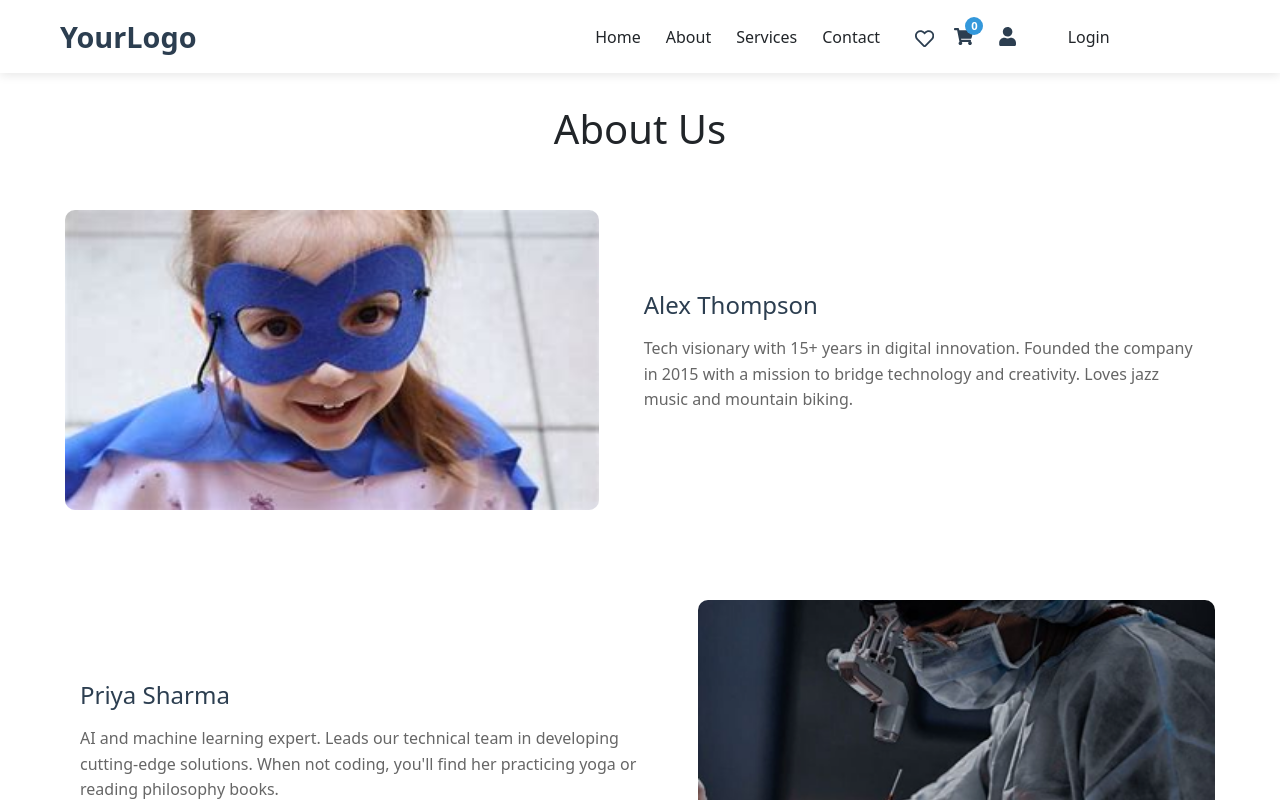
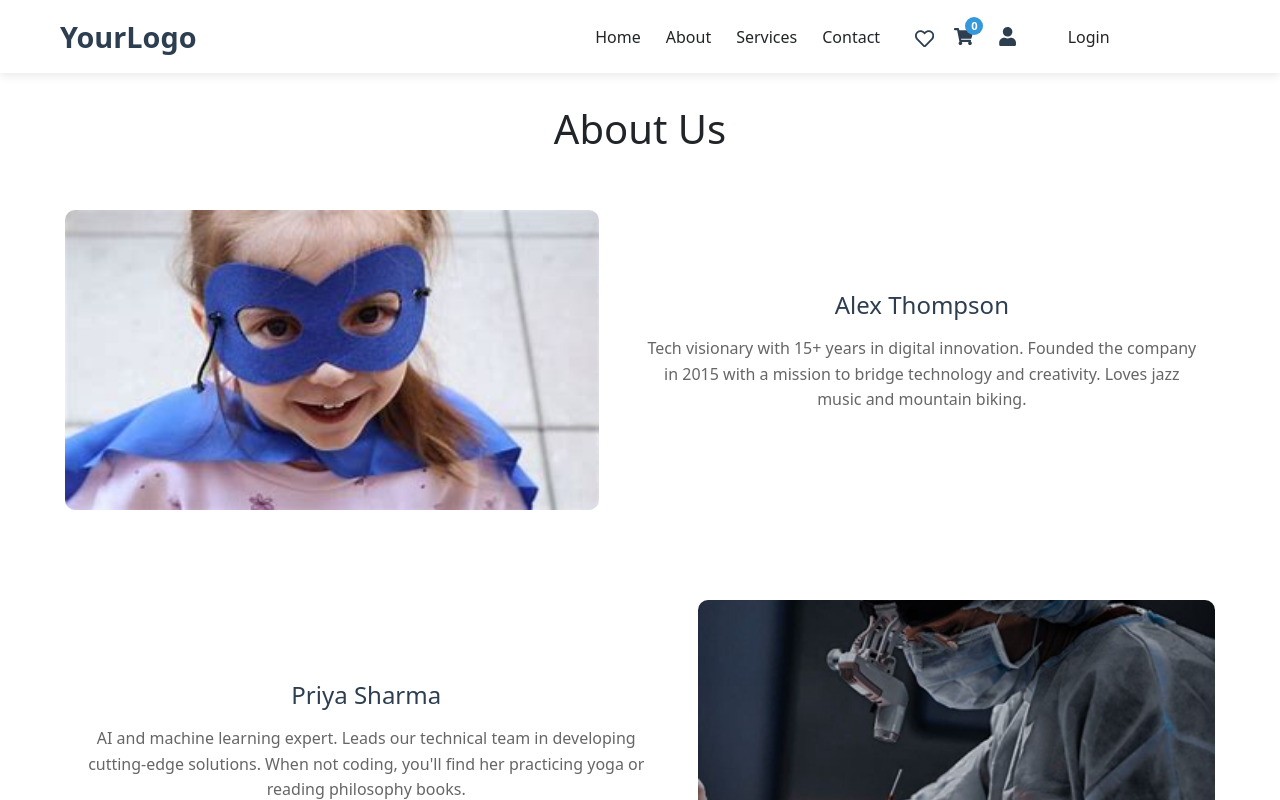
Before and after one commit to rm1167616/E-Commerce, a React (Create React App) app in the folder client/: page /about in a window 1280 px wide. Shown: the top 800 px of the page. Built offline with nearby package versions, Linux system fonts and the light colour scheme; no server answers.

Commit message:
About Page
About Page by fake data

```diff
--- a/client/src/Routes.js
+++ b/client/src/Routes.js
@@ -1,14 +1,12 @@
 // src/router.jsx
 import React from 'react';
 import { createBrowserRouter, Navigate } from 'react-router-dom';
-
 import App from './App';
 import Home from './component/Shared/Home';
 import About from './component/About Page/About';
 import Profile from './component/Profile/Section/Profile';
 import WishList from './component/WishList/Sections/WishList';
 import NotFound from './component/Shared/Error';
-
 // Admin imports
 import AdminLayout from './component/Layout/AdminLayout';
 import Dashboard   from './component/AdminCycle/DashBoard/Dashboard';
--- a/client/src/component/About Page/About.css
+++ b/client/src/component/About Page/About.css
@@ -44,6 +44,7 @@
   }
 
   .Cardd .detailes {
+    text-align:center ;
     flex: 1;
     padding: 15px;
   }
@@ -61,7 +62,8 @@
   }
 
   /* Responsive Design */
-  @media (max-width: 768px) {
+
+  @media (max-width: 1000px) {
     .Cardd,
     .Cardd-reverse {
       flex-direction: column;
```
